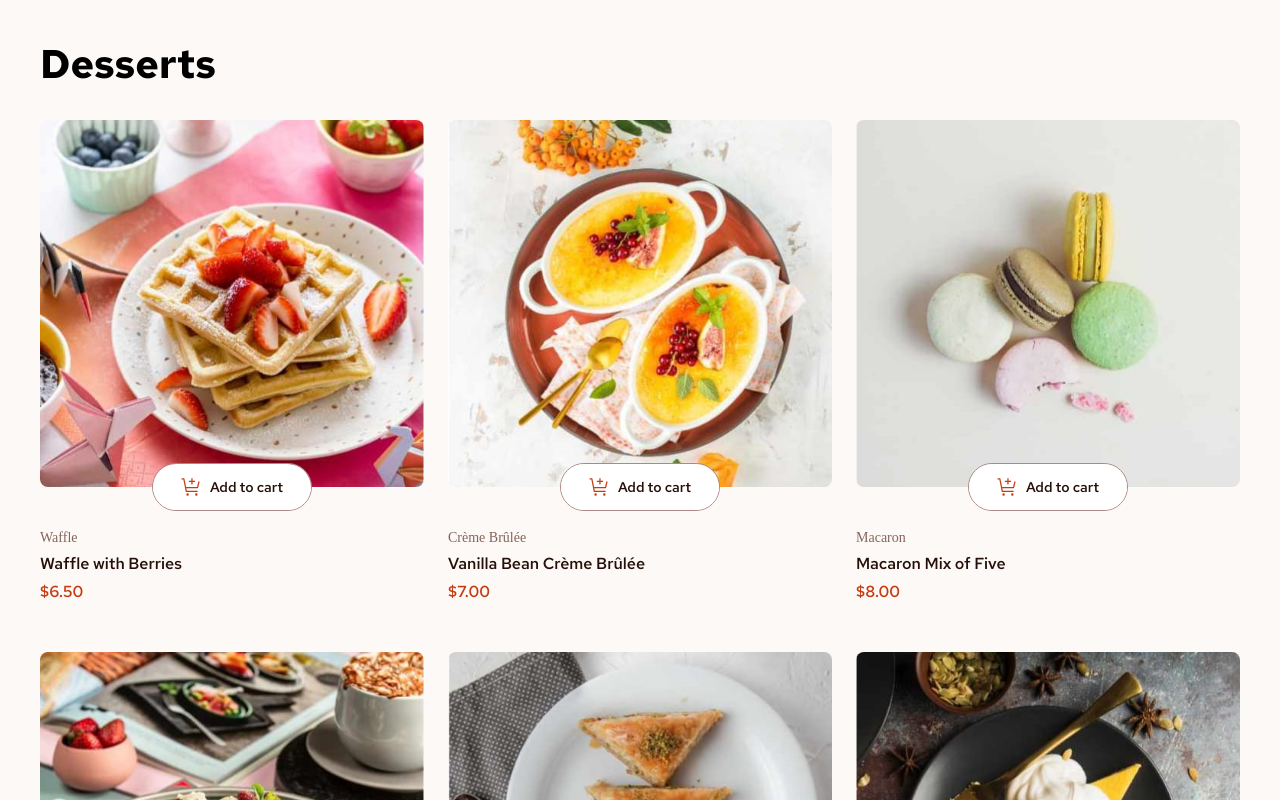
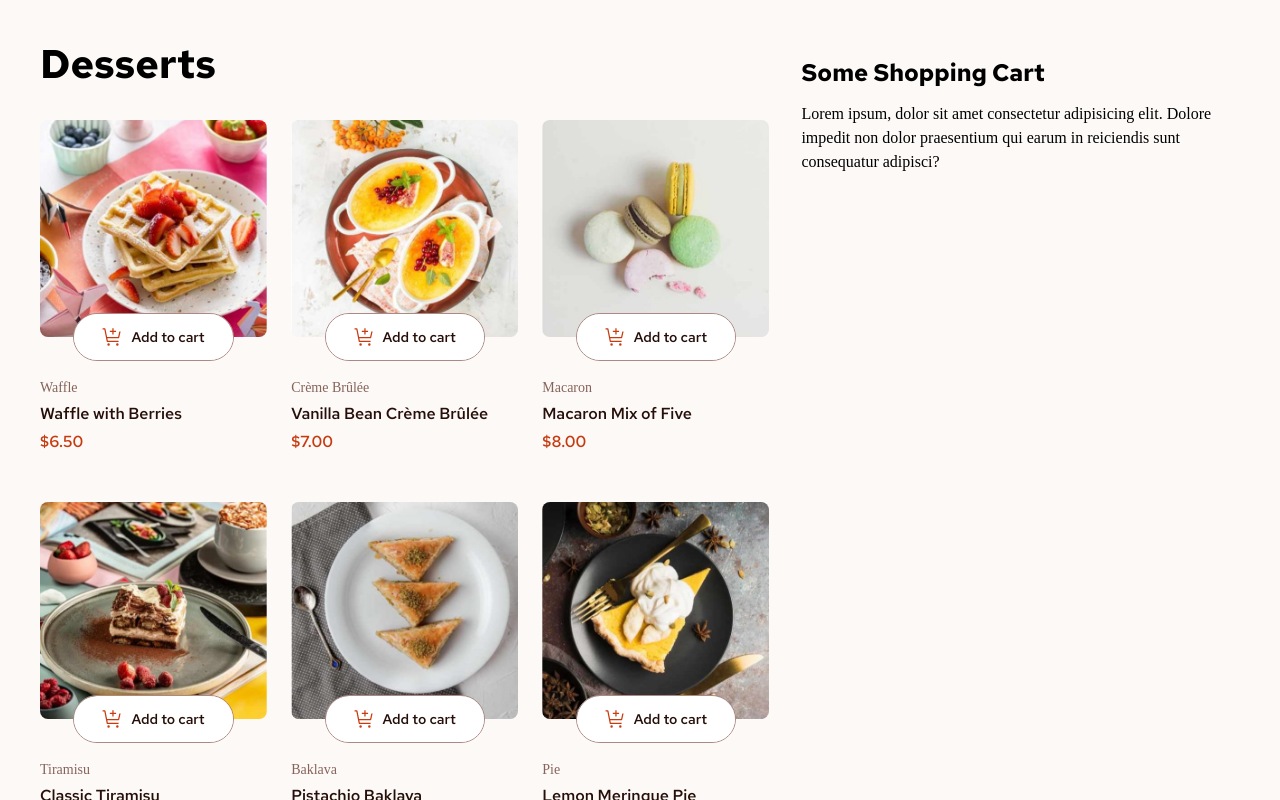
Before and after one commit to raygdev/product-list-with-cart-main, a React (Vite) app: page / in a window 1280 px wide. Shown: the top 800 px of the page. Built offline with nearby package versions, Linux system fonts and the light colour scheme; a web font is replaced by a local one.

Commit message:
Add boilerplate for shopping cart

```diff
--- a/src/App.jsx
+++ b/src/App.jsx
@@ -4,7 +4,11 @@ import './App.css'
 function App() {
   return (
     <main>
-      <DessertsSection></DessertsSection>
+      <DessertsSection />
+      <section>
+        <h2>Some Shopping Cart</h2>
+        <p>Lorem ipsum, dolor sit amet consectetur adipisicing elit. Dolore impedit non dolor praesentium qui earum in reiciendis sunt consequatur adipisci?</p>
+      </section>
     </main>
   )
 }
```
